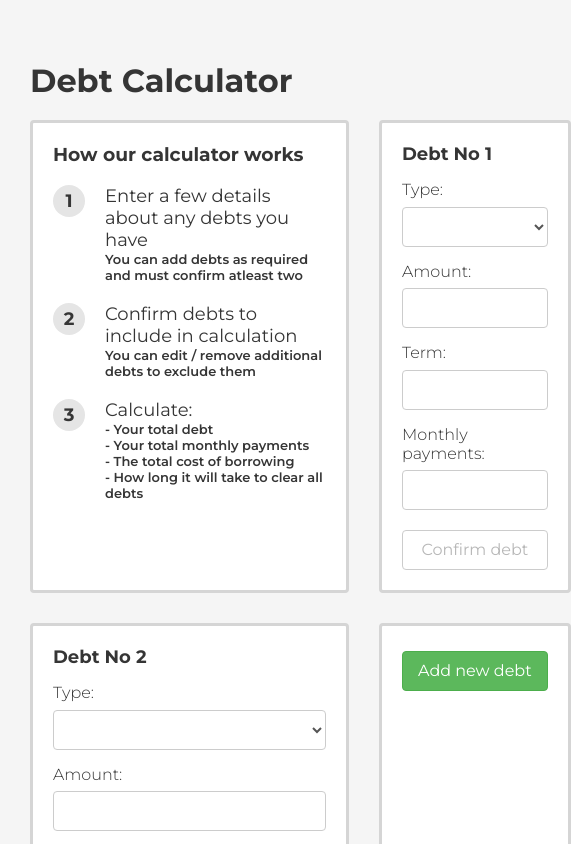
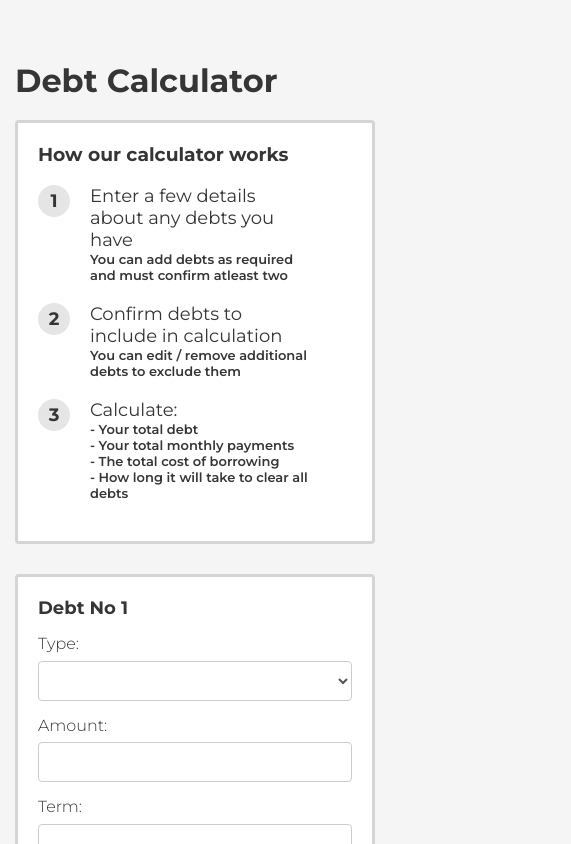
Before and after one commit to NickMcBurney/ng-debt-calculator, an Angular app: page / in a window 390 px wide. Shown: the top 844 px of the page, 571 px wide, since content can reach past the window. Built offline with nearby package versions, Linux system fonts and the light colour scheme.

Commit message:
Updating dist

```diff
--- a/src/styles.scss
+++ b/src/styles.scss
@@ -32,6 +32,9 @@ h1 {
     max-width: 100%;
     padding: 0 30px;
     margin: auto;
+    @media only screen and (max-width: 520px) {
+        padding: 0 15px;
+    }
 }
 
 .form-group {
@@ -152,6 +155,12 @@ app-individual-debt {
             position: relative;
             margin-bottom: 20px;
             width: 273px;
+            @media only screen and (max-width: 370px) {
+                width: 260px;
+            }
+            @media only screen and (max-width: 340px) {
+                width: 240px;
+            }
             &:before {
                 content: counter(steps);
                 display: inline-block;
@@ -211,6 +220,9 @@ li {
     @media only screen and (max-width: 991px) {
         grid-template-columns: 1fr 1fr;
     }
+    @media only screen and (max-width: 720px) {
+        grid-template-columns: 1fr;
+    }
 }
 
 .debt-action-holder {
@@ -265,6 +277,9 @@ li {
     @media only screen and (max-width: 991px) {
         grid-template-columns: 1fr 1fr;
     }
+    @media only screen and (max-width: 720px) {
+        grid-template-columns: 1fr;
+    }
 }
 
 
```
Also changed, not shown: 11 other files (tests, documents, lock files or other folders).
